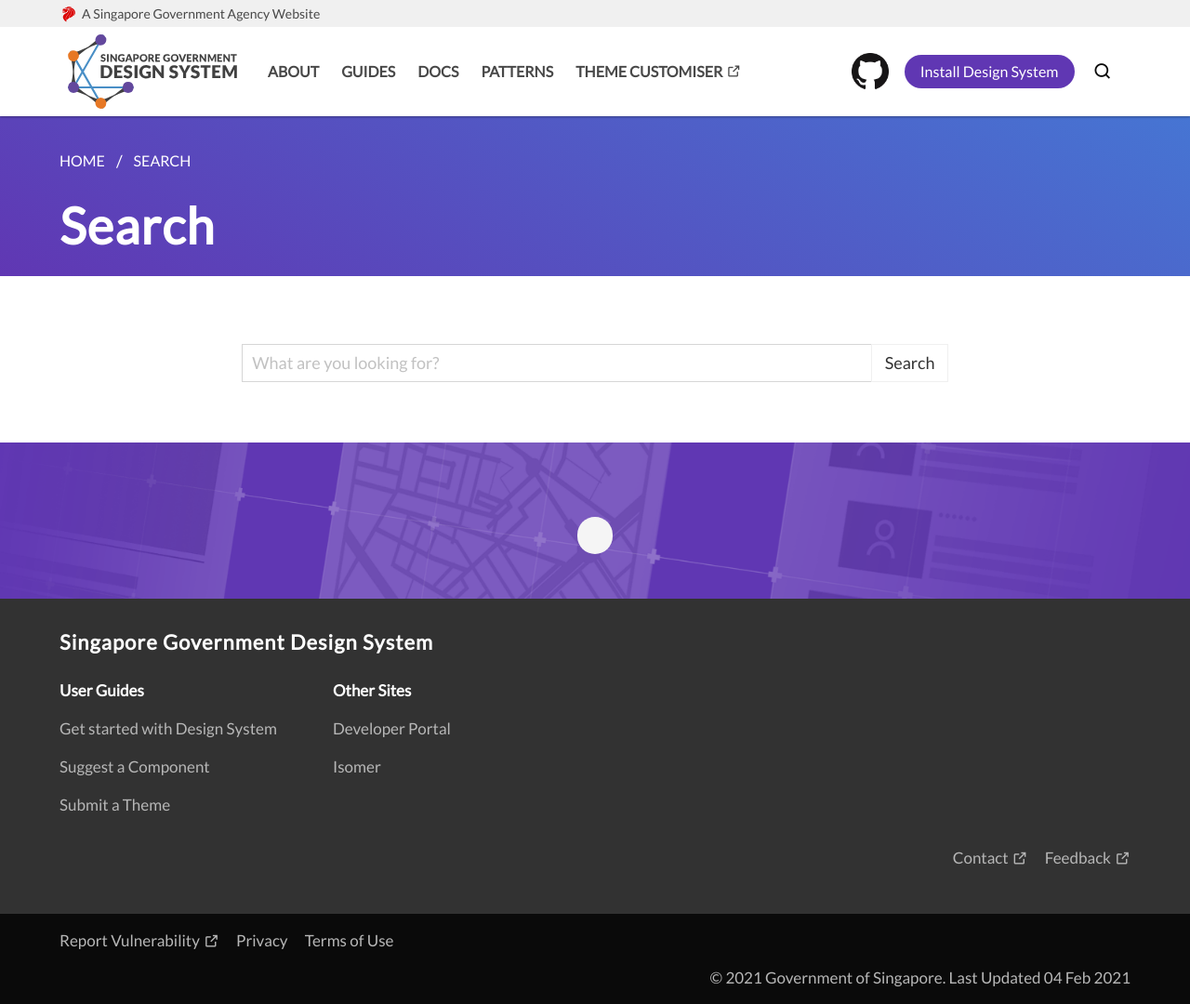
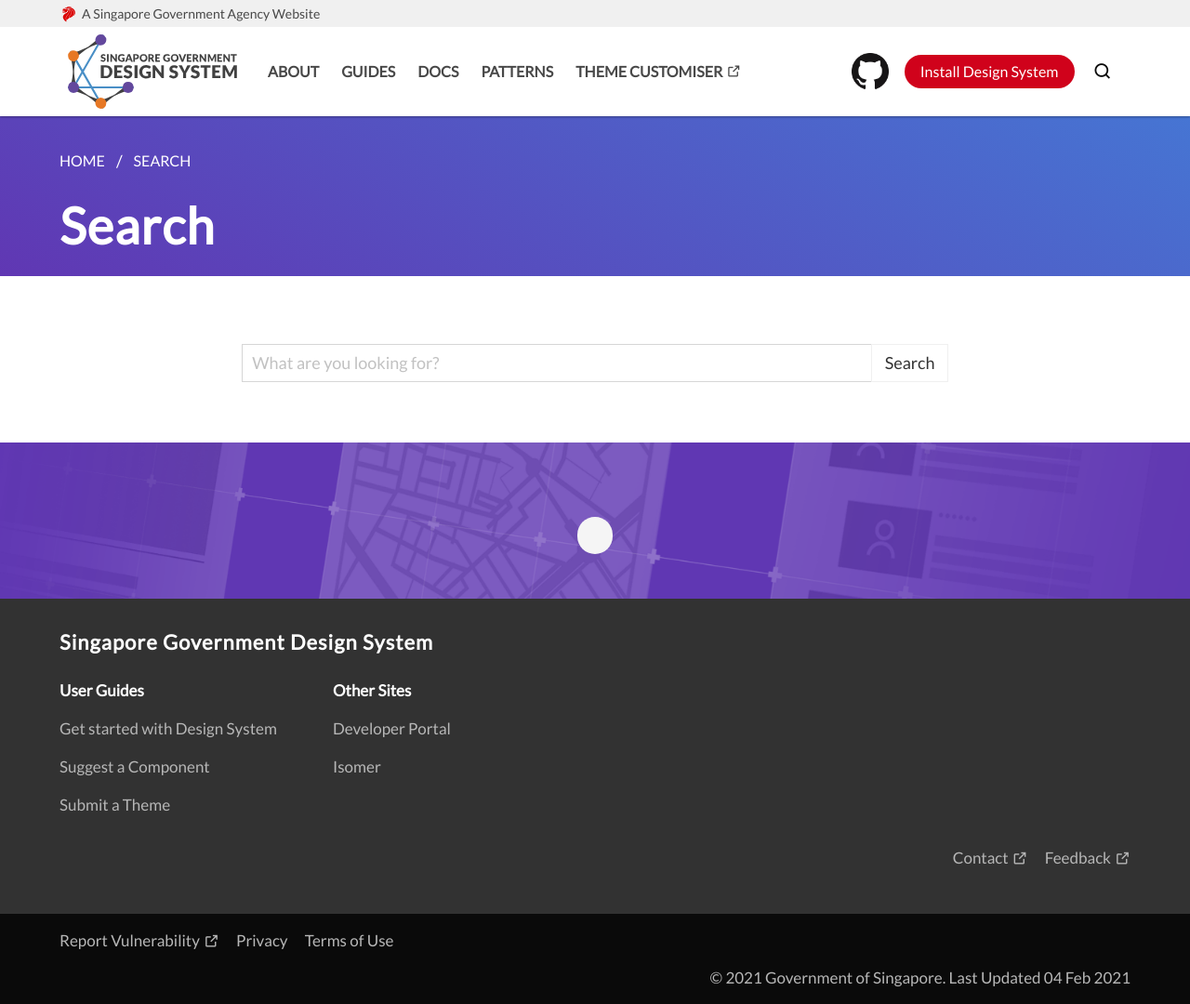
Before and after one commit to isaacteh-ust/sgds-demo-1, a Jekyll site: the page built from search/search.html, in a window 1280 px wide and 1080 px high. Shown: the whole window at 93% size. Built offline with Jekyll 4.4.1, drawn with Linux system fonts in a browser that asks for light colours; some web fonts are replaced.

Commit message:
_config.yml: updated navbar_button_color

```diff
--- a/_config.yml
+++ b/_config.yml
@@ -2,10 +2,8 @@
 description: >-
   Design System unites Singapore Government digital services around a common
   visual language  and user experience
-####################################
-# color palette
 navbar_border_color: primary
-navbar_button_color: primary
+navbar_button_color: danger
 navbar_button_type: rounded
 breadcrumb_background: primary
 home_intro_background_color: primary
@@ -29,7 +27,6 @@
 sidenav-docs: primray
 sidenav-patterns: primary
 h2_color: primary
-####################################
 logo: assets/img/logo_sgds.png
 nav_logo: /assets/img/logo-sgds.svg
 sgds-version: 1.3.17
```
